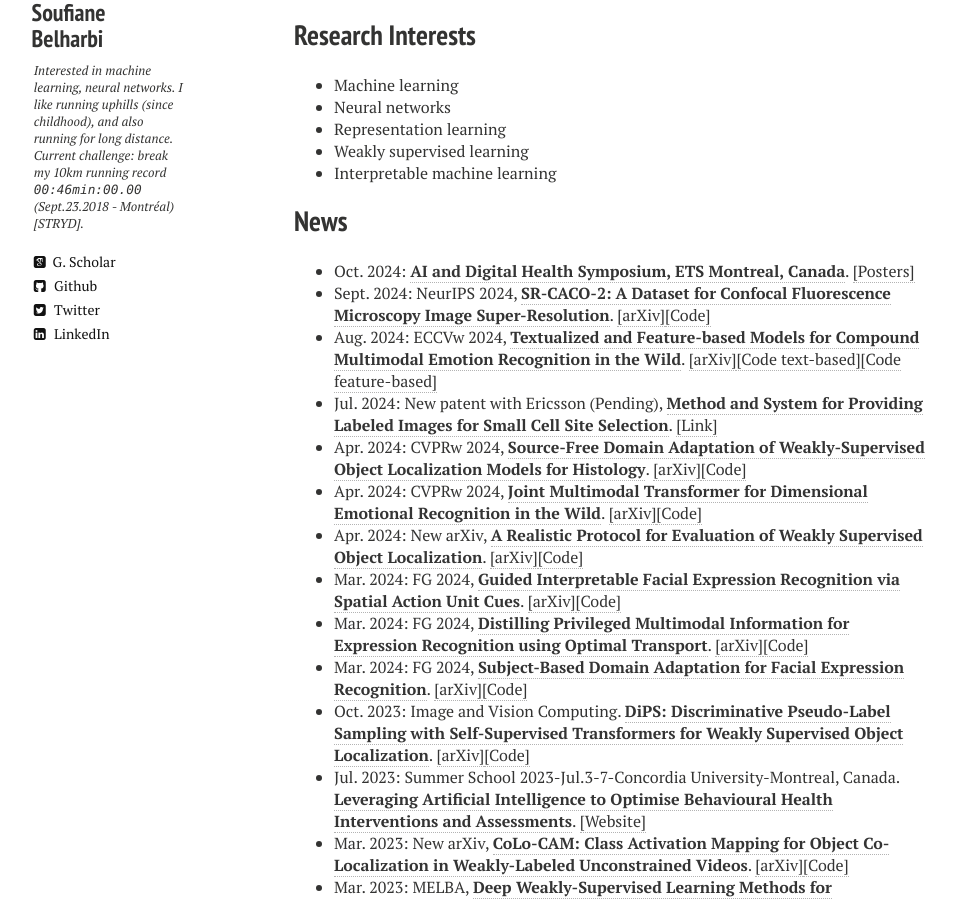
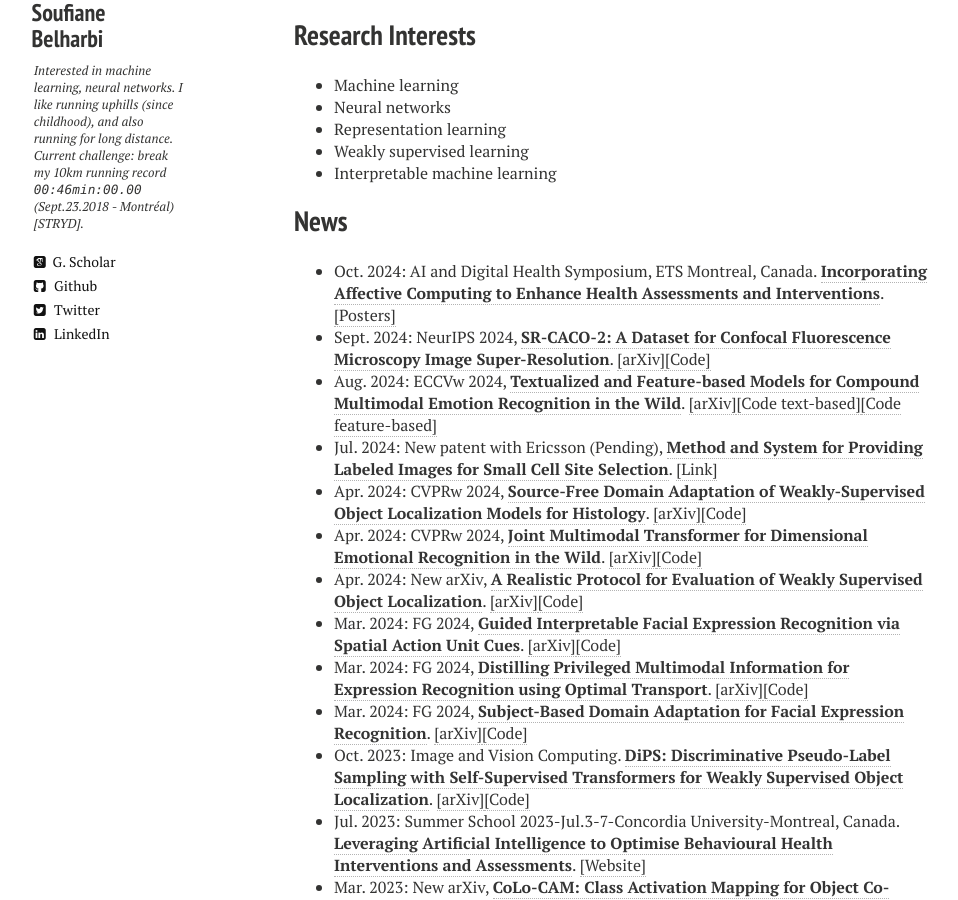
Before and after one commit to sbelharbi/sbelharbi.github.io, a Jekyll site: the page built from index.md, in a window 1280 px wide and 900 px high, scrolled down 1250 px. Shown: the whole window, without its empty margins (26-984 px from the left). Built offline with Jekyll 4.4.1, drawn with Linux system fonts in a browser that asks for light colours; nearby versions of some CDN libraries.

Commit message:
ai health symposium.

```diff
--- a/index.md
+++ b/index.md
@@ -23,7 +23,7 @@ My name is Soufiane Belharbi. I am a post-doc at [LIVIA Lab., ÉTS, Montreal](ht
 
 
 ## News
-* Oct. 2024: [**AI and Digital Health Symposium, ETS Montreal, Canada**](https://aihealthsymposium2024.squarespace.com/). <a href="https://aihealthsymposium2024.squarespace.com/posters">[Posters]</a>
+* Oct. 2024: AI and Digital Health Symposium, ETS Montreal, Canada. [**Incorporating Affective Computing to Enhance Health Assessments and Interventions**](https://aihealthsymposium2024.squarespace.com/). <a href="https://aihealthsymposium2024.squarespace.com/posters">[Posters]</a>
 * Sept. 2024: NeurIPS 2024, [**SR-CACO-2: A Dataset for Confocal Fluorescence Microscopy Image Super-Resolution**](https://arxiv.org/pdf/2406.09168). <a href="https://arxiv.org/pdf/2406.09168">[arXiv]</a><a href="https://github.com/sbelharbi/sr-caco-2">[Code]</a>
 * Aug. 2024: ECCVw 2024, [**Textualized and Feature-based Models for Compound Multimodal Emotion Recognition in the Wild**](https://arxiv.org/pdf/2407.12927). <a href="https://arxiv.org/pdf/2407.12927">[arXiv]</a><a href="https://github.com/nicolas-richet/feature-vs-text-compound-emotion">[Code text-based]</a><a href="https://github.com/sbelharbi/feature-vs-text-compound-emotion">[Code feature-based]</a>
 * Jul. 2024: New patent with Ericsson (Pending), [**Method and System for Providing Labeled Images for Small Cell Site Selection**](https://patents.google.com/patent/US20240211541A1/en). <a href="https://patents.google.com/patent/US20240211541A1/en">[Link]</a>
```
